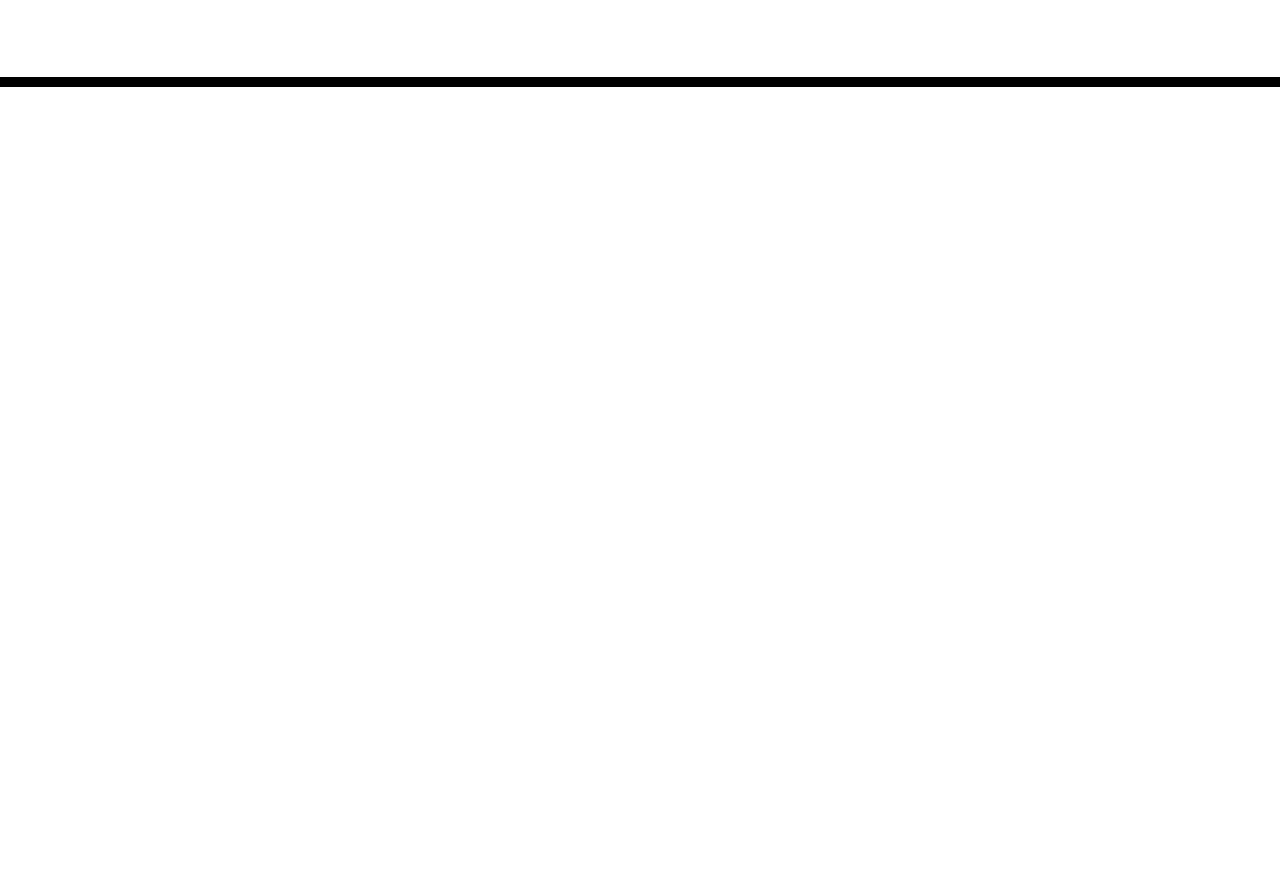
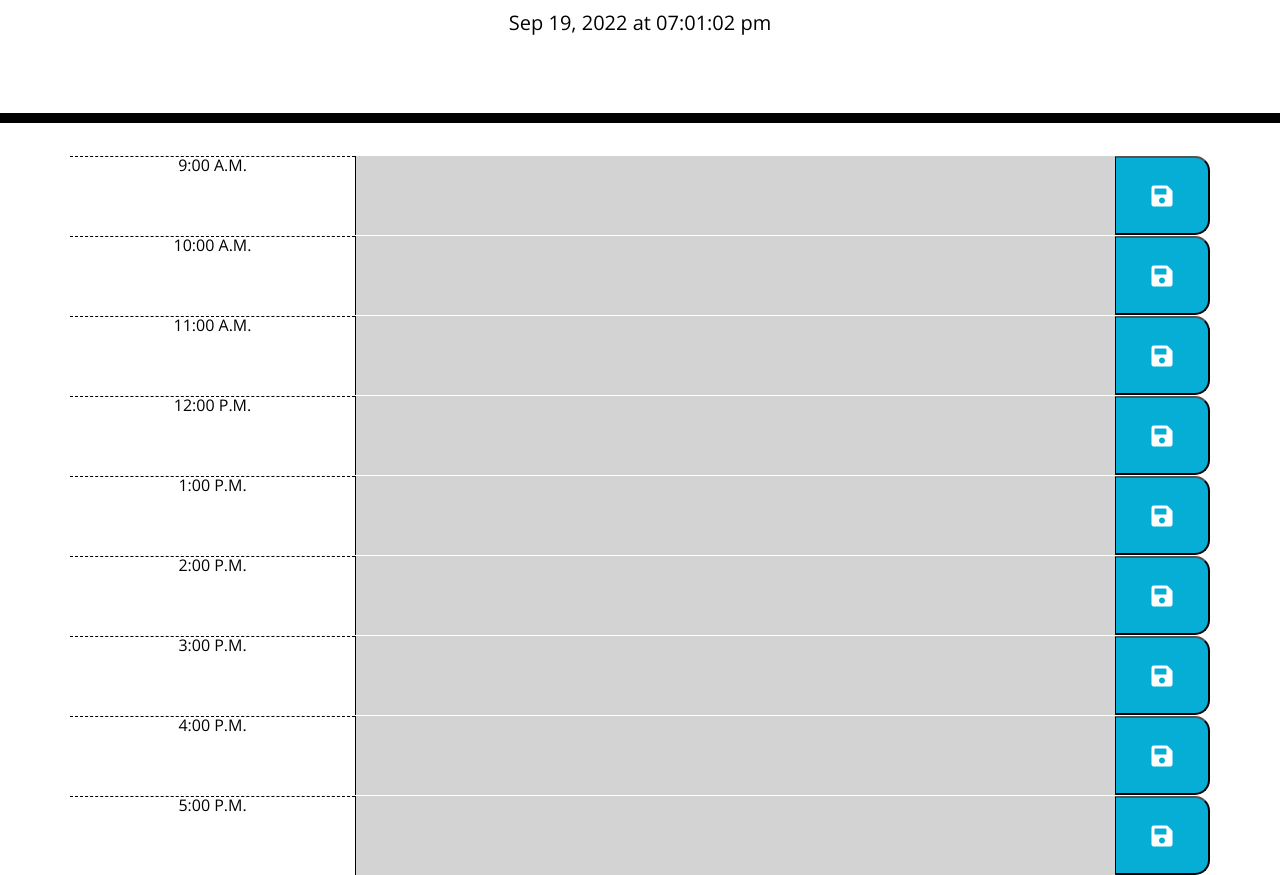
Before and after one commit to mmuugii/Daily-Planner, a plain HTML site: page index.html in a window 1280 px wide. Shown: the part 181-1056 px from the top of the page. Before the commit the page ends 800 px from the top, so only its background shows below. Drawn offline with nearby package versions, Linux system fonts and the light colour scheme; files that its build step writes are made by us from their sources.

Commit message:
Added Script file, and added in comments for HTML

```diff
--- /dev/null
+++ b/assets/script.js
@@ -0,0 +1,40 @@
+$(document).ready(function(){
+    let displayTimeEl = $('#currentDay');
+    $(".saveBtn").on("click", function() {
+        var time = $(this).parent().attr("id");
+        var value = $(this).siblings(".description").val();
+        localStorage.setItem(time, value);
+    });
+
+$("#hour-9 .description").val(localStorage.getItem('hour-9'));
+$("#hour-10 .description").val(localStorage.getItem('hour-10'));
+$("#hour-11 .description").val(localStorage.getItem('hour-11'));
+$("#hour-12 .description").val(localStorage.getItem('hour-12'));
+$("#hour-13 .description").val(localStorage.getItem('hour-13'));
+
+function timeShow() {
+    var currentTime = moment().hours()
+    $(".time-block").each(function() {
+        var specificHour = parseInt($(this).attr('id').split("-")[1]);
+        if (specificHour < currentTime) {
+            $(this).addClass("past");
+        } else if (specificHour === currentTime) {
+            $(this).removeClass("past");
+            $(this).addClass("present");
+        } else {
+            $(this).removeClass("present");
+            $(this).addClass("future");
+        }
+
+    })
+}
+timeShow();
+
+function displayTime() {
+    var timeNow = moment().format('MMM DD, YYYY [at] hh:mm:ss a');
+    displayTimeEl.text(timeNow);
+}
+
+setInterval(displayTime, 1000);
+
+});
--- a/index.html
+++ b/index.html
@@ -18,7 +18,7 @@
       href="https://fonts.googleapis.com/css?family=Open+Sans&display=swap"
       rel="stylesheet"
     />
-    <link rel="stylesheet" href="style.css" />
+    <link rel="stylesheet" href="./assets/style.css" />
     <title>Work Day Scheduler</title>
   </head>
 
@@ -29,10 +29,93 @@
       <p id="currentDay" class="lead"></p>
     </header>
     <div class="container">
-      <!-- Timeblocks go here -->
+      <!-- Time Block 9 AM -->
+      <div id="hour-9" class="row time-block">
+        <div class="col-sm-3 hour">9:00 A.M.</div>
+        <textarea
+          class="col-sm-8 description"
+
+        ></textarea>
+        <button class="saveBtn col-sm-1 fa fa-save"  style="font-size:24px"></button>
+      </div>
+      <!-- Time Block 10 AM -->
+      <div id="hour-10" class="row time-block">
+        <div class="col-sm-3 hour">10:00 A.M.</div>
+        <textarea
+          class="col-sm-8 description"
+
+        ></textarea>
+        <button class="saveBtn col-sm-1 fa fa-save"  style="font-size:24px"></button>
+      </div>
+      <!-- Time Block 11 AM -->
+      <div id="hour-11" class="row time-block">
+        <div class="col-sm-3 hour">11:00 A.M.</div>
+        <textarea
+          class="col-sm-8 description"
+
+        ></textarea>
+        <button class="saveBtn col-sm-1 fa fa-save"  style="font-size:24px"></button>
+      </div>
+      <!-- Time Block 12 PM -->
+      <div id="hour-12" class="row time-block">
+        <div class="col-sm-3 hour">12:00 P.M.</div>
+        <textarea
+          class="col-sm-8 description"
+
+        ></textarea>
+        <button class="saveBtn col-sm-1 fa fa-save"  style="font-size:24px"></button>
+      </div>
+      <!-- Time Block 1 PM -->
+      <div id="hour-13" class="row time-block">
+        <div class="col-sm-3 hour">1:00 P.M.</div>
+        <textarea
+          class="col-sm-8 description"
+
+        ></textarea>
+        <button class="saveBtn col-sm-1 fa fa-save"  style="font-size:24px"></button>
+      </div>
+      <!-- Time Block 2 PM-->
+      <div id="hour-14" class="row time-block">
+        <div class="col-sm-3 hour">2:00 P.M.</div>
+        <textarea
+          class="col-sm-8 description"
+
+        ></textarea>
+        <button class="saveBtn col-sm-1 fa fa-save"  style="font-size:24px"></button>
+      </div>
+      <!-- Time Block 3 PM -->
+      <div id="hour-15" class="row time-block">
+        <div class="col-sm-3 hour">3:00 P.M.</div>
+        <textarea
+          class="col-sm-8 description"
+
+        ></textarea>
+        <button class="saveBtn col-sm-1 fa fa-save"  style="font-size:24px"></button>
+      </div>
+      <!-- Time Block 4 PM -->
+      <div id="hour-16" class="row time-block">
+        <div class="col-sm-3 hour">4:00 P.M.</div>
+        <textarea
+          class="col-sm-8 description"
+
+        ></textarea>
+        <button class="saveBtn col-sm-1 fa fa-save"  style="font-size:24px"></button>
+      </div>
+      <!-- Time Block 5 PM -->
+      <div id="hour-17" class="row time-block">
+        <div class="col-sm-3 hour">5:00 P.M.</div>
+        <textarea
+          class="col-sm-8 description"
+
+        ></textarea>
+        <button class="saveBtn col-sm-1 fa fa-save"  style="font-size:24px"></button>
+      </div>
+
     </div>
 
     <script src="https://cdnjs.cloudflare.com/ajax/libs/jquery/3.2.1/jquery.min.js"></script>
     <script src="https://cdnjs.cloudflare.com/ajax/libs/moment.js/2.24.0/moment.min.js"></script>
+    <!-- Added in my script -->
+    <script src="./assets/script.js"></script>
   </body>
 </html>
```
Also changed, not shown: 2 other files.
